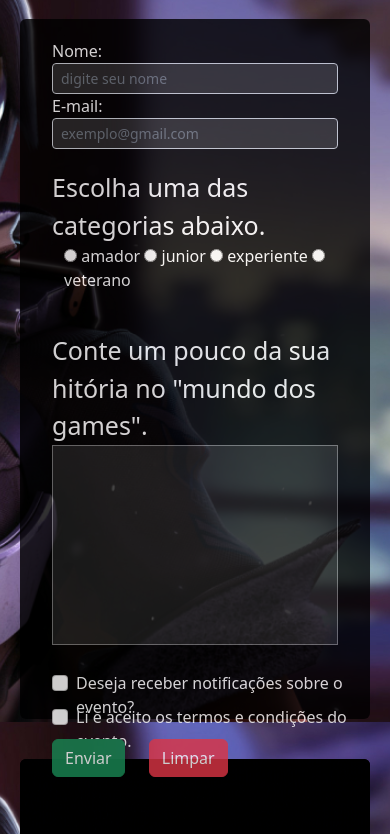
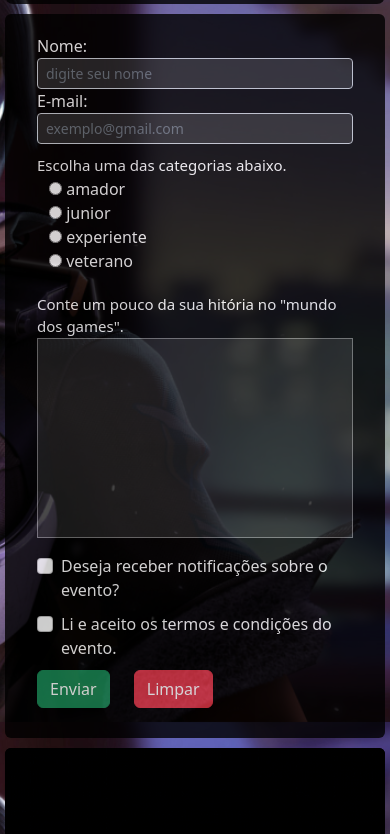
Before and after one commit to DanielDeJesusAraujo/login-page, a plain HTML site: page index.html in a window 390 px wide. Shown: the part 122-956 px from the top of the page. Drawn offline with nearby package versions, Linux system fonts and the light colour scheme.

Commit message:
versão mobile 2.0 =)

```diff
--- a/index.html
+++ b/index.html
@@ -42,19 +42,22 @@
           <p class="quests">Escolha uma das categorias abaixo.</p>
 
           <div class="container checkbox">
-
+            <div>
               <input type="radio" name="category" id="amador" required>
               <label for="amador">amador</label>
-
+            </div>
+            <div>
               <input type="radio" name="category" id="junior">
               <label for="junior">junior</label>
-
+            </div>
+            <div>
               <input type="radio" name="category" id="experiente">
               <label for="experiente">experiente</label>
-
+            </div>
+            <div>
               <input type="radio" name="category" id="veterano">
               <label for="veterano">veterano</label>
-
+            </div>
           </div>
 
         </div>
--- a/style.css
+++ b/style.css
@@ -51,7 +51,7 @@ section {
   border-radius: 6px;
   min-height: 500px;
   display: flex;
-  flex-basis: 700px;
+  /*flex-basis: 500px;*/
   flex-direction: column;
   margin: 20px;
 }
@@ -71,12 +71,16 @@ section {
 
 #animation {
   opacity: 1;
+  display: flex;
+  flex-basis: 50%;
 }
 
 #animation img {
   min-height: 100%;
   border-radius: 6px;
 }
+
+
 
 textarea {
   background-color: rgba(255, 255, 255, 0.116);
@@ -135,13 +139,43 @@ footer p {
     flex-direction: column;
   }
 
+  .container .quests {
+    margin-bottom: 0px;
+    font-size: 15px;
+  }
+
+  header {
+    margin: 5px;
+  }
+
+  .checkbox {
+    display: flex;
+    flex-direction: column;
+  }
+
+
+
+  section {
+    margin: 5px;
+    /*flex-basis: none;*/
+  }
+
   textarea {
     width: 100%;
     height: 200px;
   }
 
+  #animation {
+    min-height: 0;
+  }
+
+  .container {
+    margin-bottom: 10px;
+  }
+
   footer {
     flex-direction: column;
+    margin: 5px;
   }
 
 
```
Lines whose indentation alone changed are shown as unchanged.
